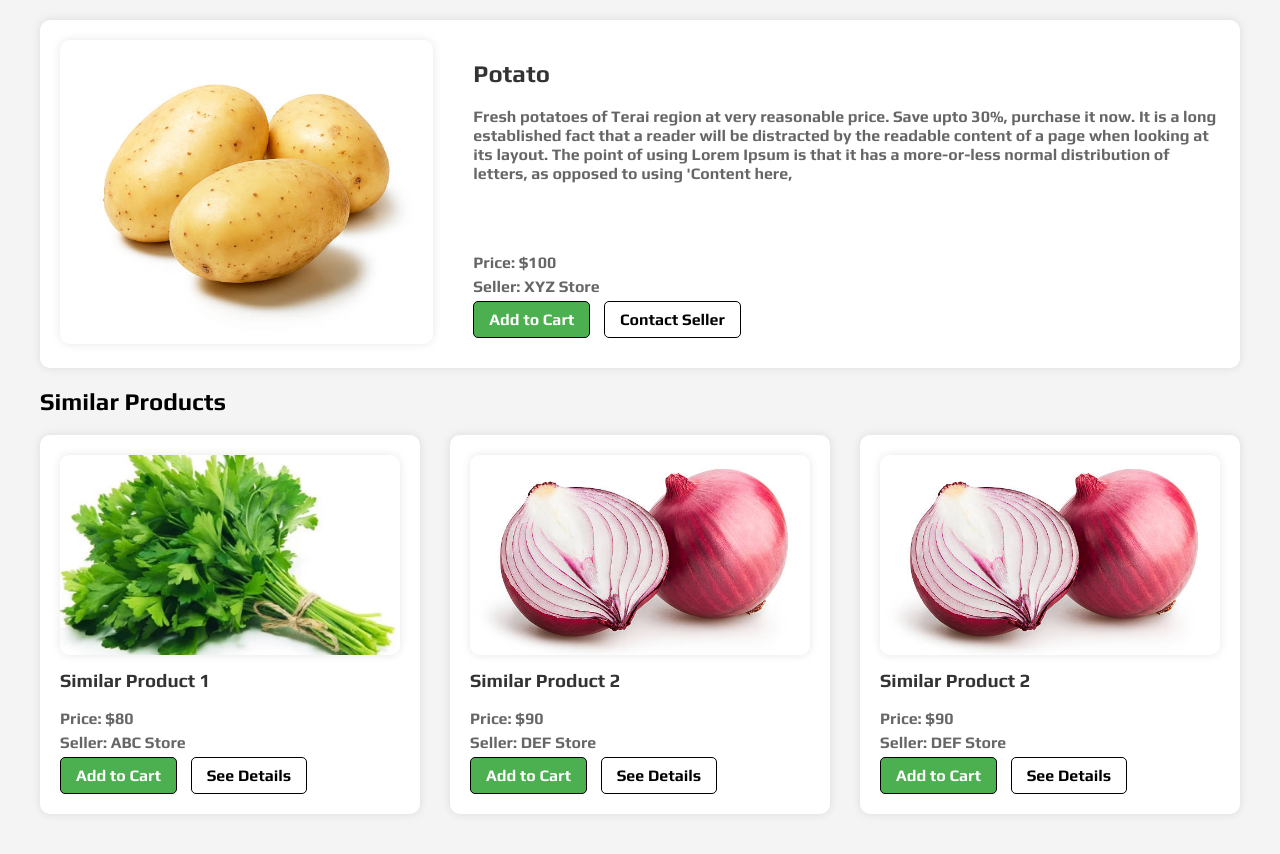
After one commit to Prazeen7/Farm-Mart, a PHP site: page /pdetails.html in a window 1280 px wide. The commit adds this page. Run offline with PHP 8.4, Linux system fonts and the light colour scheme.

Commit message:
Few changes to UI

```diff
--- /dev/null
+++ b/pdetails.css
@@ -0,0 +1,127 @@
+@import url('https://fonts.googleapis.com/css2?family=Play:wght@400;700&display=swap');
+
+body {
+    font-family: "Play", sans-serif; /* Applying the Play font */
+    font-weight: 700; /* Setting font weight to 700 */
+    font-style: normal;
+    background-color: #f4f4f4;
+    margin: 0;
+    padding: 0;
+}
+
+.container {
+    max-width: 1200px;
+    margin: 0 auto;
+    padding: 20px;
+}
+
+.product-details {
+    display: flex;
+    background-color: #fff;
+    border-radius: 10px;
+    box-shadow: 0 0 10px rgba(0, 0, 0, 0.1);
+    margin-bottom: 20px;
+}
+
+.product-image {
+    flex: 1;
+    padding: 20px;
+}
+
+.product-image img {
+    max-width: 100%;
+    border-radius: 10px;
+    box-shadow: 0 0 10px rgba(0, 0, 0, 0.1);
+}
+
+.product-info {
+    flex: 2;
+    padding: 20px;
+}
+
+.product-info h2 {
+    color: #333;
+}
+
+.product-info p {
+    color: #666;
+    margin: 5px 0;
+}
+.product-info p:nth-child(2) {
+    margin-bottom: 70px;
+}
+
+.add-to-cart {
+    background-color: #4CAF50;
+    color: white;
+    padding: 8px 15px;
+    text-align: center;
+    text-decoration: none;
+    display: inline-block;
+    border-radius: 5px;
+    transition: background-color 0.3s ease;
+    border: 1px solid #000;
+}
+
+.add-to-cart:hover {
+    background-color: #45a049;
+}
+
+.similar-products {
+    display: flex;
+    flex-wrap: wrap;
+    justify-content: space-between;
+}
+
+.product-container {
+    flex-basis: calc(33.33% - 20px);
+    margin-bottom: 20px;
+}
+
+.product {
+    background-color: #fff;
+    border-radius: 10px;
+    box-shadow: 0 0 10px rgba(0, 0, 0, 0.1);
+    padding: 20px;
+}
+
+.product img {
+    max-width: 100%;
+    border-radius: 10px;
+    box-shadow: 0 0 10px rgba(0, 0, 0, 0.1);
+}
+
+.product h3 {
+    color: #333;
+    margin-top: 10px;
+}
+
+.product p {
+    color: #666;
+    margin: 5px 0;
+}
+.contact-seller {
+    background-color: #fff;
+    color: rgb(0, 0, 0);
+    padding: 8px 15px;
+    text-align: center;
+    text-decoration: none;
+    display: inline-block;
+    border-radius: 5px;
+    border: 1px solid #000;
+    margin-left: 10px;
+    transition: background-color 0.3s;
+}
+
+.contact-seller:hover {
+    background-color: #ddd;
+}
+
+.product img,
+.similar-products .product img {
+    width: 100%;
+    height: 200px;
+    object-fit: cover;
+    border-radius: 10px;
+    box-shadow: 0 0 10px rgba(0, 0, 0, 0.1);
+}
--- /dev/null
+++ b/pdetails.html
@@ -0,0 +1,65 @@
+<!DOCTYPE html>
+<html lang="en">
+<head>
+    <meta charset="UTF-8">
+    <meta name="viewport" content="width=device-width, initial-scale=1.0">
+    <title>Product Details</title>
+    <link rel="stylesheet" href="pdetails.css">
+</head>
+<body>
+    <div class="container">
+        <div class="product-details">
+            <div class="product-image">
+                <img src="Images/potato.jpg" alt="Product Image">
+            </div>
+            <div class="product-info">
+                <h2>Potato</h2>
+                <p>Fresh potatoes of Terai region at very reasonable price. Save upto 30%, purchase it now.
+
+                    It is a long established fact that a reader will be distracted by the readable content of a page when looking at its layout.
+                    The point of using Lorem Ipsum is that it has a more-or-less normal distribution of letters, as opposed to using 'Content here,
+
+                </p>
+                <p>Price: $100</p>
+                <p>Seller: XYZ Store</p>
+                <a href="#" class="add-to-cart">Add to Cart</a>
+                <a href="#" class="contact-seller">Contact Seller</a>
+            </div>
+        </div>
+
+        <h2>Similar Products</h2>
+        <div class="similar-products">
+            <div class="product-container">
+                <div class="product">
+                    <img src="Images/Cilantro.jpg" alt="Similar Product 1">
+                    <h3>Similar Product 1</h3>
+                    <p>Price: $80</p>
+                    <p>Seller: ABC Store</p>
+                    <a href="#" class="add-to-cart">Add to Cart</a>
+                    <a href="#" class="contact-seller">See Details</a>
+                </div>
+            </div>
+            <div class="product-container">
+                <div class="product">
+                    <img src="Images/onion.jpg" alt="Similar Product 2">
+                    <h3>Similar Product 2</h3>
+                    <p>Price: $90</p>
+                    <p>Seller: DEF Store</p>
+                    <a href="#" class="add-to-cart">Add to Cart</a>
+                    <a href="#" class="contact-seller">See Details</a>
+                </div>
+            </div>
+            <div class="product-container">
+                <div class="product">
+                    <img src="Images/onion.jpg" alt="Similar Product 2">
+                    <h3>Similar Product 2</h3>
+                    <p>Price: $90</p>
+                    <p>Seller: DEF Store</p>
+                    <a href="#" class="add-to-cart">Add to Cart</a>
+                    <a href="#" class="contact-seller">See Details</a>
+                </div>
+            </div>
+        </div>
+    </div>
+</body>
+</html>
```
Also changed, not shown: home.html (+10 -4 lines), index.css (+41 -4 lines), index.html (+6 -7 lines).
